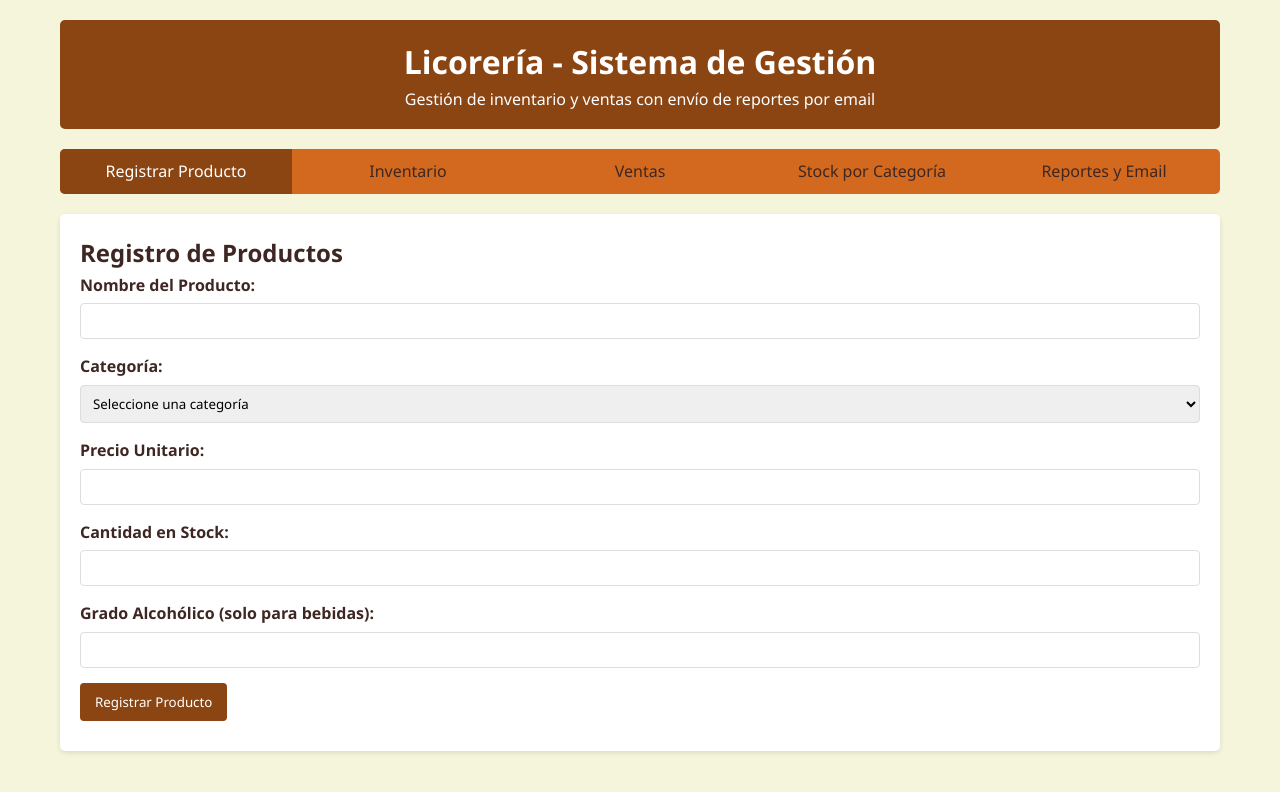
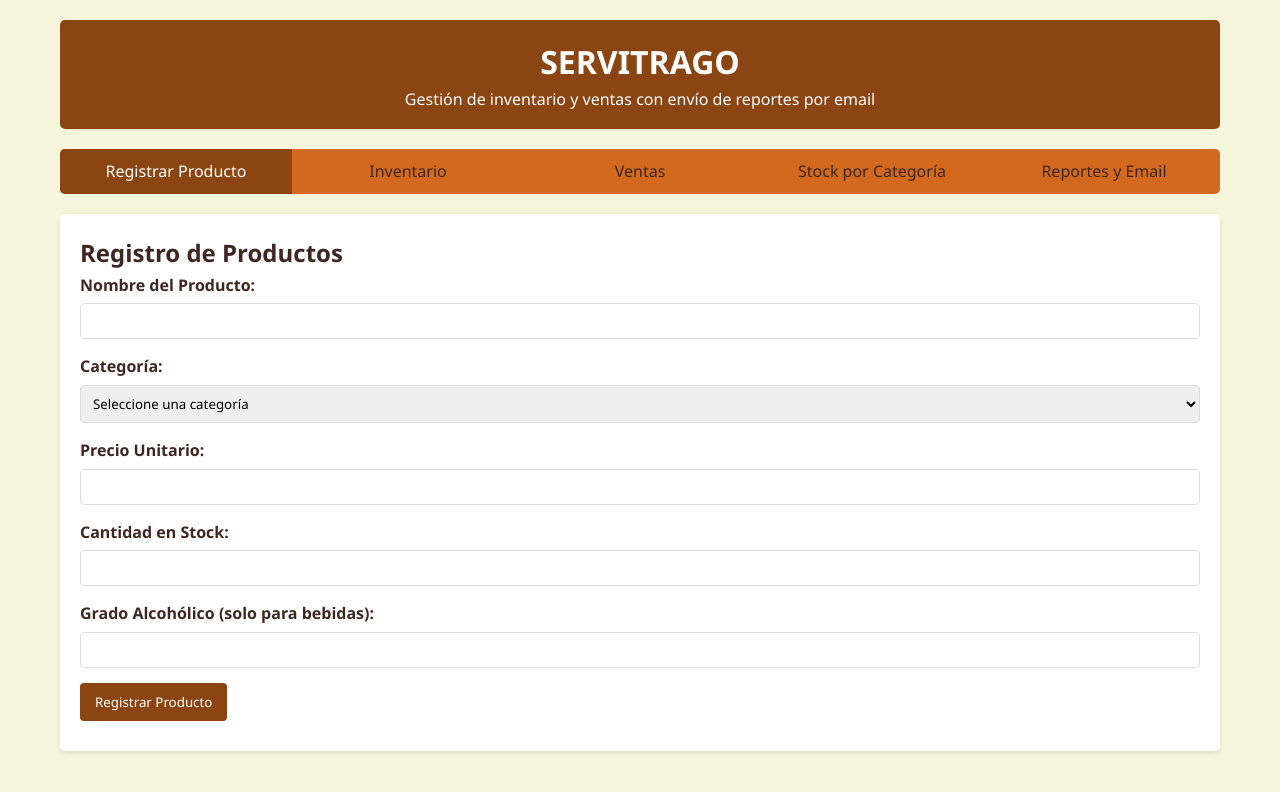
Before and after one commit to roberto0910/negocio, a plain HTML site: page index.html in a window 1280 px wide. Drawn offline with Linux system fonts and the light colour scheme.

Commit message:
index.html

```diff
--- a/index.html
+++ b/index.html
@@ -256,7 +256,7 @@
 <body>
     <div class="container">
         <header>
-            <h1>Licorería - Sistema de Gestión</h1>
+            <h1>SERVITRAGO</h1>
             <p>Gestión de inventario y ventas con envío de reportes por email</p>
         </header>
 
```
